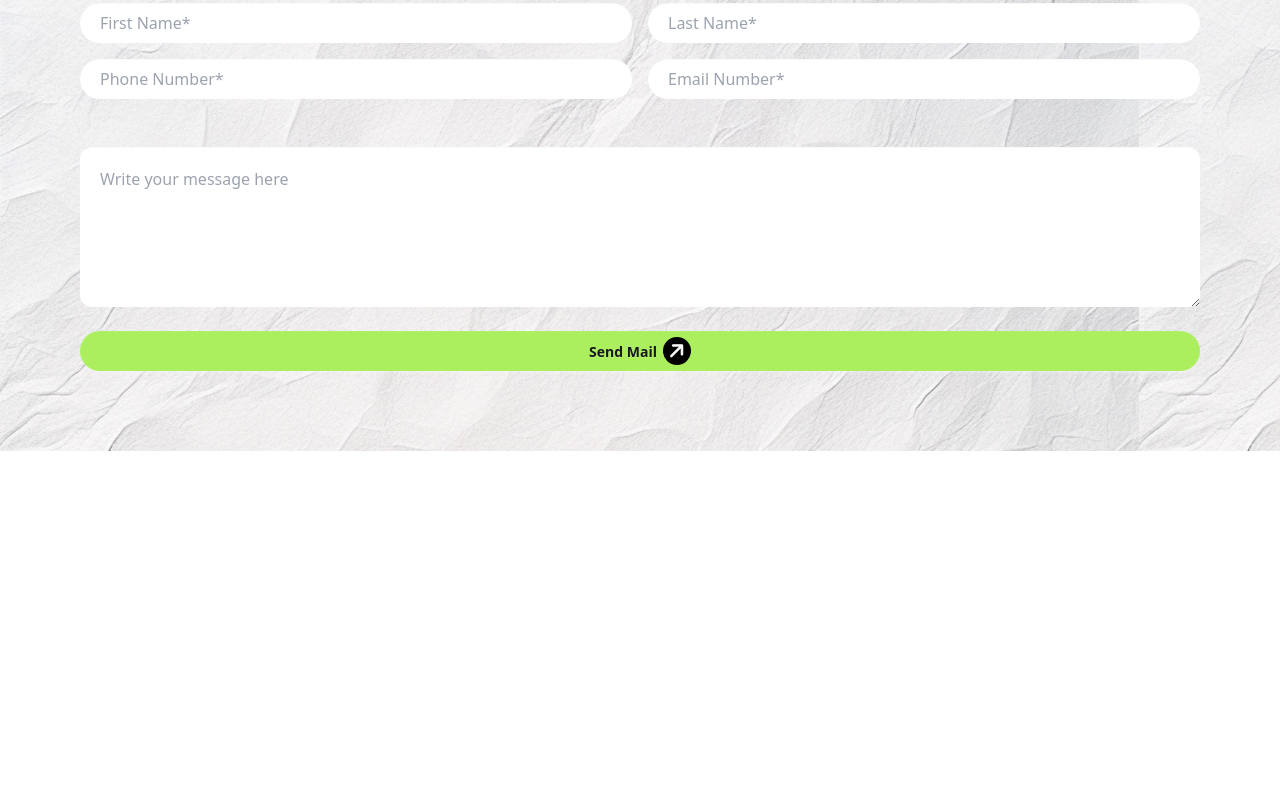
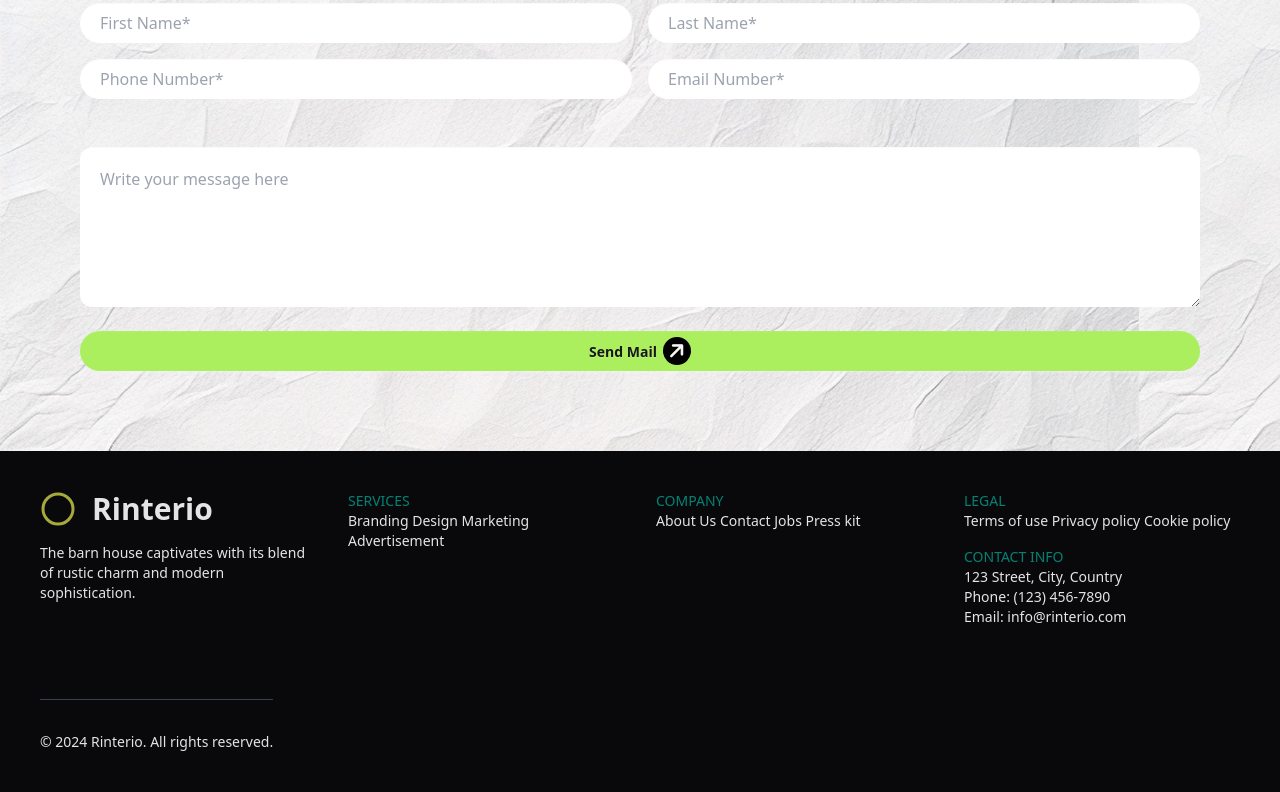
Before and after one commit to mehadishisir/assignemt-3, a plain HTML site: page index.html in a window 1280 px wide. Shown: the part 2949-3741 px from the top of the page. Before the commit the page ends 3400 px from the top, so only its background shows below. Drawn offline with nearby package versions, Linux system fonts and the light colour scheme.

Commit message:
footer add

```diff
--- a/index.html
+++ b/index.html
@@ -403,6 +403,54 @@
         </div>
       </section>
     </main>
-    <footer></footer>
+    <!-- footer section -->
+     <footer class="footer bg-neutral text-neutral-content p-10">
+  <div class="container mx-auto grid gap-8 grid-cols-1 md:grid-cols-4">
+    <aside>
+      <div class="flex items-center space-x-2">
+        <svg xmlns="http://www.w3.org/2000/svg" width="36" height="36" viewBox="0 0 24 24" fill="none" stroke="#a7a93b" stroke-width="2" stroke-linecap="round" stroke-linejoin="round" class="feather feather-circle">
+          <circle cx="12" cy="12" r="10"></circle>
+        </svg>
+        <span class="text-3xl font-bold">Rinterio</span>
+      </div>
+      <p class="mt-4">
+        The barn house captivates with its blend of rustic charm and modern sophistication.
+      </p>
+    </aside>
+
+    <nav>
+      <h6 class="footer-title text-accent">Services</h6>
+      <a class="link link-hover">Branding</a>
+      <a class="link link-hover">Design</a>
+      <a class="link link-hover">Marketing</a>
+      <a class="link link-hover">Advertisement</a>
+    </nav>
+
+    <nav>
+      <h6 class="footer-title text-accent">Company</h6>
+      <a class="link link-hover">About Us</a>
+      <a class="link link-hover">Contact</a>
+      <a class="link link-hover">Jobs</a>
+      <a class="link link-hover">Press kit</a>
+    </nav>
+
+    <nav>
+      <h6 class="footer-title text-accent">Legal</h6>
+      <a class="link link-hover">Terms of use</a>
+      <a class="link link-hover">Privacy policy</a>
+      <a class="link link-hover">Cookie policy</a>
+
+      <h6 class="footer-title text-accent mt-4">Contact Info</h6>
+      <p class="text-sm">123 Street, City, Country</p>
+      <p class="text-sm">Phone: (123) 456-7890</p>
+      <p class="text-sm">Email: info@rinterio.com</p>
+    </nav>
+  </div>
+
+  <div class="border-t border-gray-700 mt-8 pt-8 text-center">
+    <p>&copy; 2024 Rinterio. All rights reserved.</p>
+  </div>
+</footer>
+
   </body>
 </html>
```
